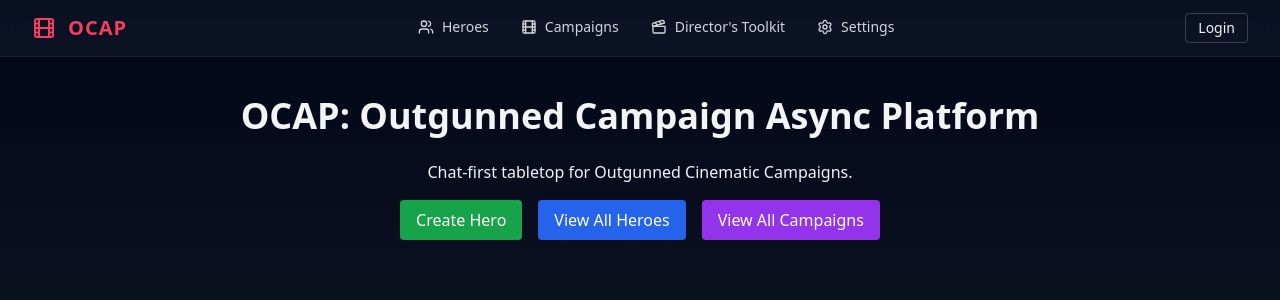
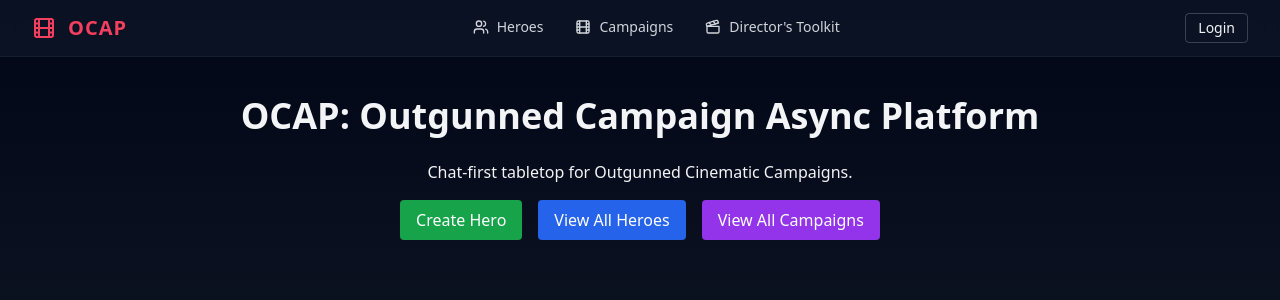
Before and after one commit to thgii/Outgunned-Async-App, a React (Vite) app in the folder apps/web/: page / in a window 1280 px wide. Shown: the top 300 px of the page. Built offline with nearby package versions, Linux system fonts and the light colour scheme.

Commit message:
Update Header.tsx

```diff
--- a/apps/web/src/components/Header.tsx
+++ b/apps/web/src/components/Header.tsx
@@ -92,14 +92,6 @@ export default function Header() {
             </span>
           </NavLink>
 
-          <NavLink
-            to="/settings"
-            className={({ isActive }) => `${linkBase} ${isActive ? active : inactive}`}
-          >
-            <span className="inline-flex items-center gap-2">
-              <Settings className="h-4 w-4" /> Settings
-            </span>
-          </NavLink>
         </nav>
 
         {/* Auth controls (desktop & mobile) */}
@@ -177,17 +169,7 @@ export default function Header() {
                 </span>
               </NavLink>
 
-              <NavLink
-                to="/settings"
-                className={({ isActive }) =>
-                  `${mobileLinkBase} ${isActive ? mobileActive : mobileInactive}`
-                }
-                onClick={onNav}
-              >
-                <span className="inline-flex items-center gap-2">
-                  <Settings className="h-5 w-5" /> Settings
-                </span>
-              </NavLink>
+
               {/* Auth controls (mobile) */}
               <div className="border-t border-slate-800/60 mt-2 pt-2">
                 {user ? (
```
